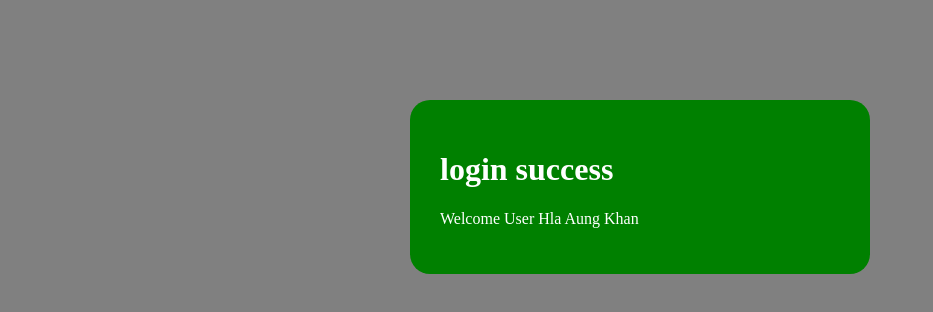
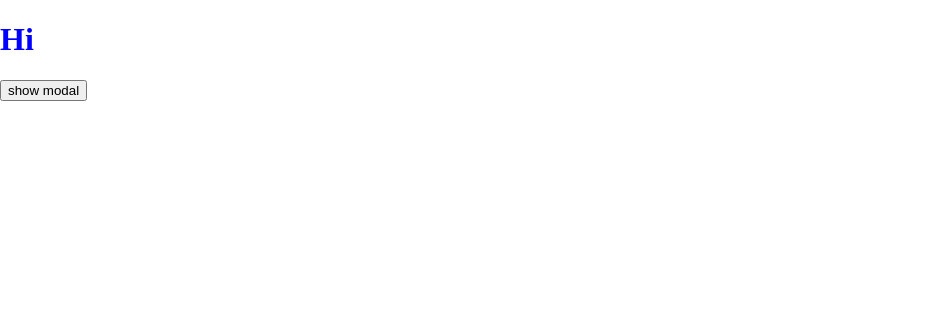
Before and after one commit to kkhakkha8/VueProject, a Vue app: page / in a window 1280 px wide. Shown: the top 312 px of the page, without its empty margins (0-933 px from the left). Built offline with nearby package versions, Linux system fonts and the light colour scheme.

Commit message:
ep6_event_emit_and_event_modifier

```diff
--- a/src/App.vue
+++ b/src/App.vue
@@ -1,6 +1,9 @@
 <template>
   <h1 ref="greet">Hi</h1>
-   <Model_com :header="header" :content="content" :theme="theme"/>
+    <div v-if="showModal">
+        <Model_com :header="header" :content="content" :theme="theme" @close="showModal=false" />
+    </div>
+    <button @click="showModal=true">show modal</button>
 </template>
 
 <script>
@@ -10,7 +13,9 @@ export default {
         return {
             header: "login success",
             content: "Welcome User Hla Aung Khan",
-            theme: "success"
+            theme: "success",
+            showModal:false
+
         }
     },
     components: {
--- a/src/components/Model_com.vue
+++ b/src/components/Model_com.vue
@@ -1,5 +1,5 @@
 <template>
-  <div class="backdrop">
+  <div class="backdrop" @click.self="closeModal">
       <div class="modal" :class="{success:theme==='success',danger:theme==='delete'}">
           <h1>{{header}}</h1>
           <p>{{content}}</p>
@@ -9,7 +9,13 @@
 
 <script>
 export default {
-    props:['header','content','theme']
+    props:['header','content','theme'],
+    methods:{
+        closeModal(){
+            this.$emit('close');
+        }
+    }
+
 }
 </script>
 
```
